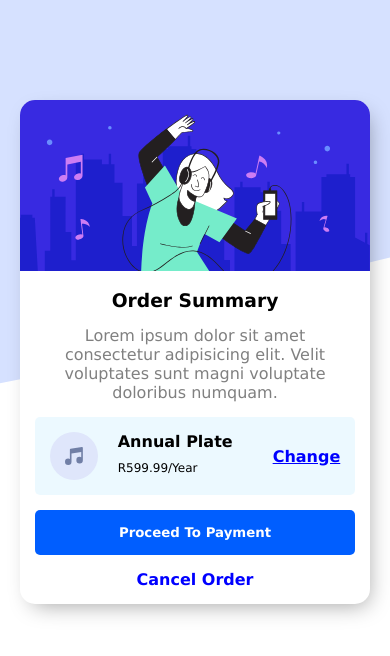
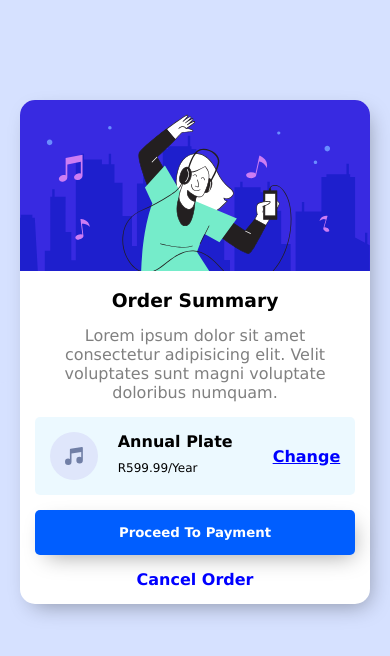
Before and after one commit to MoketeTyabekana/Order-Summary-Card, a plain HTML site: page index.html in a window 390 px wide. Drawn offline with Linux system fonts and the light colour scheme.

Commit message:
Scalable: Created a media query that changes the background when the screen width size is 720px

```diff
--- a/styles.css
+++ b/styles.css
@@ -89,6 +89,7 @@ button{
     border: none;
     border-radius: 5px;
     cursor: pointer;
+     box-shadow: 5px 8px 22px -7px rgba(0,0,0,0.37);
 
 }
 
@@ -130,3 +131,13 @@ button:hover{
     background-color: #003078;
     color: #fff;
     }
+
+
+
+/* Media Quary */
+
+@media (max-width:720px){
+    body{
+        background-color: #D6E1FF;
+    }
+}
```
